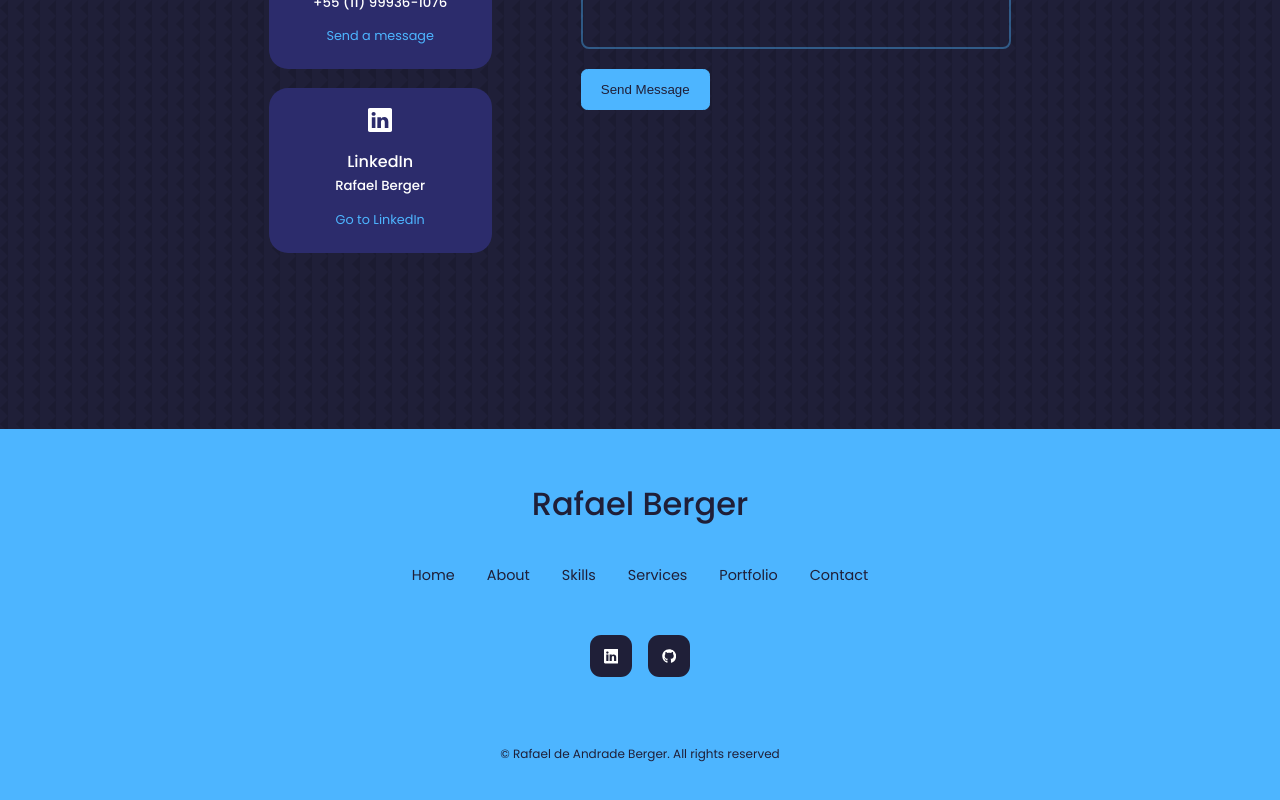
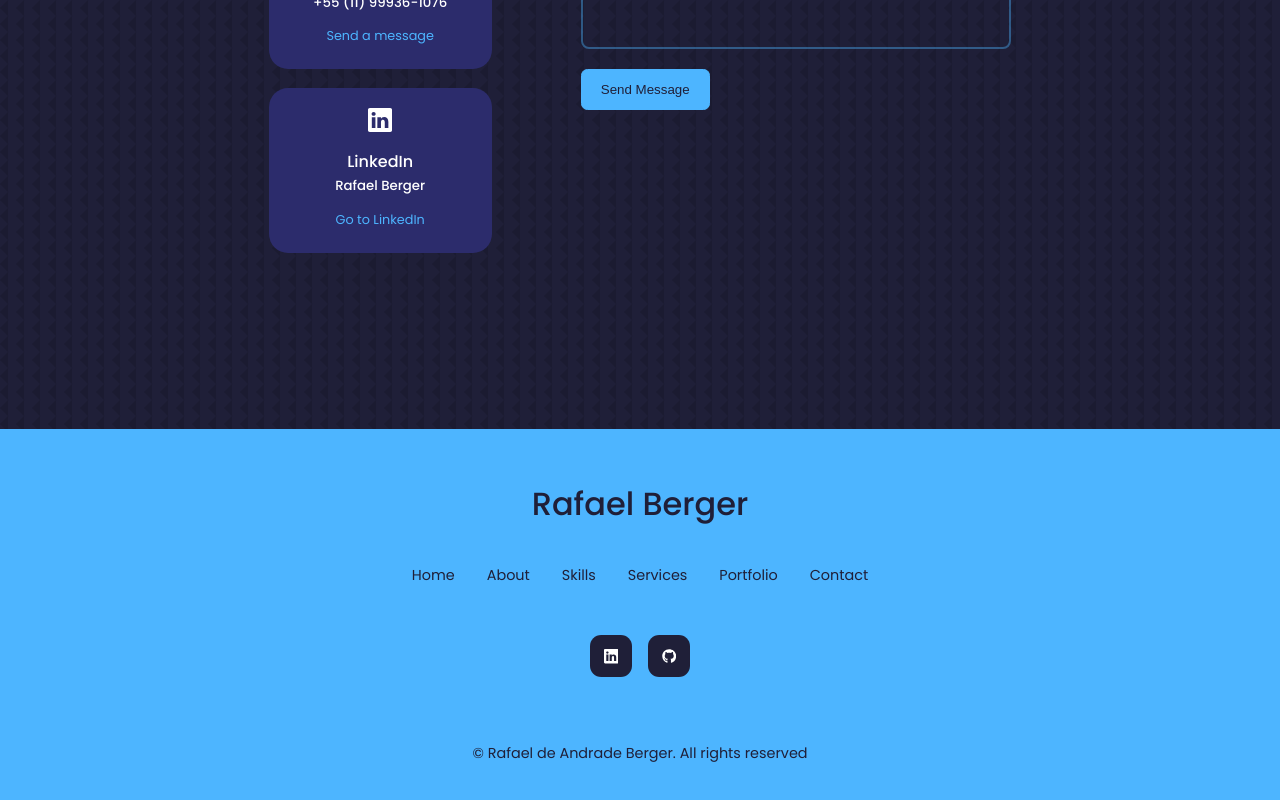
Before and after one commit to RafaelBerger/rafael-portfolio, a React (Create React App) app: page / in a window 1280 px wide. Shown: the part 4240-5040 px from the top of the page. Built offline with nearby package versions, Linux system fonts and the light colour scheme.

Commit message:
tag small trocada para p

```diff
--- a/src/components/footer/Footer.jsx
+++ b/src/components/footer/Footer.jsx
@@ -40,7 +40,7 @@ const Footer = () => {
       </div>
 
       <div className="footer__copyright">
-        <small>&copy; Rafael de Andrade Berger. All rights reserved</small>
+        <p>&copy; Rafael de Andrade Berger. All rights reserved</p>
       </div>
     </footer>
   );
```
